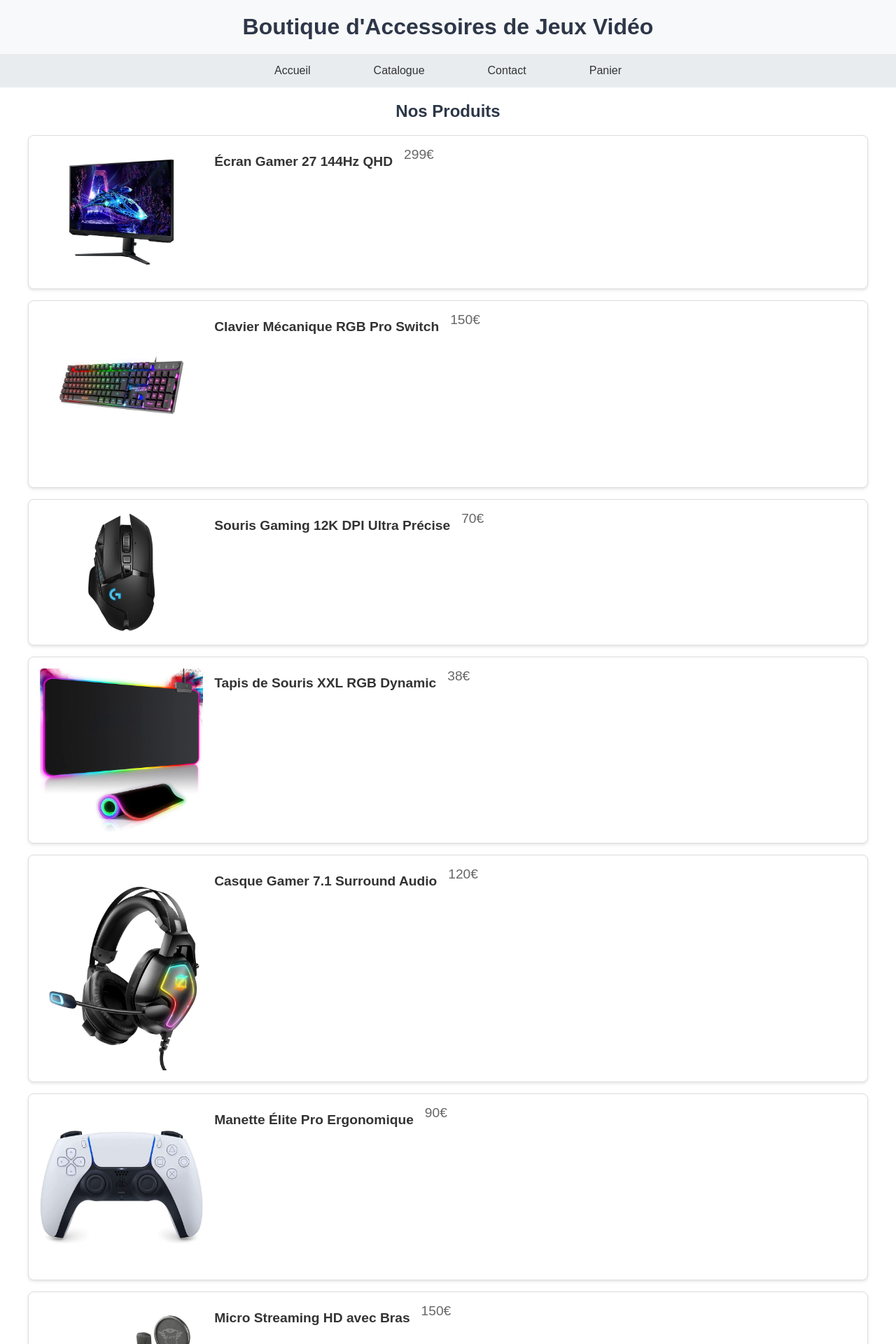
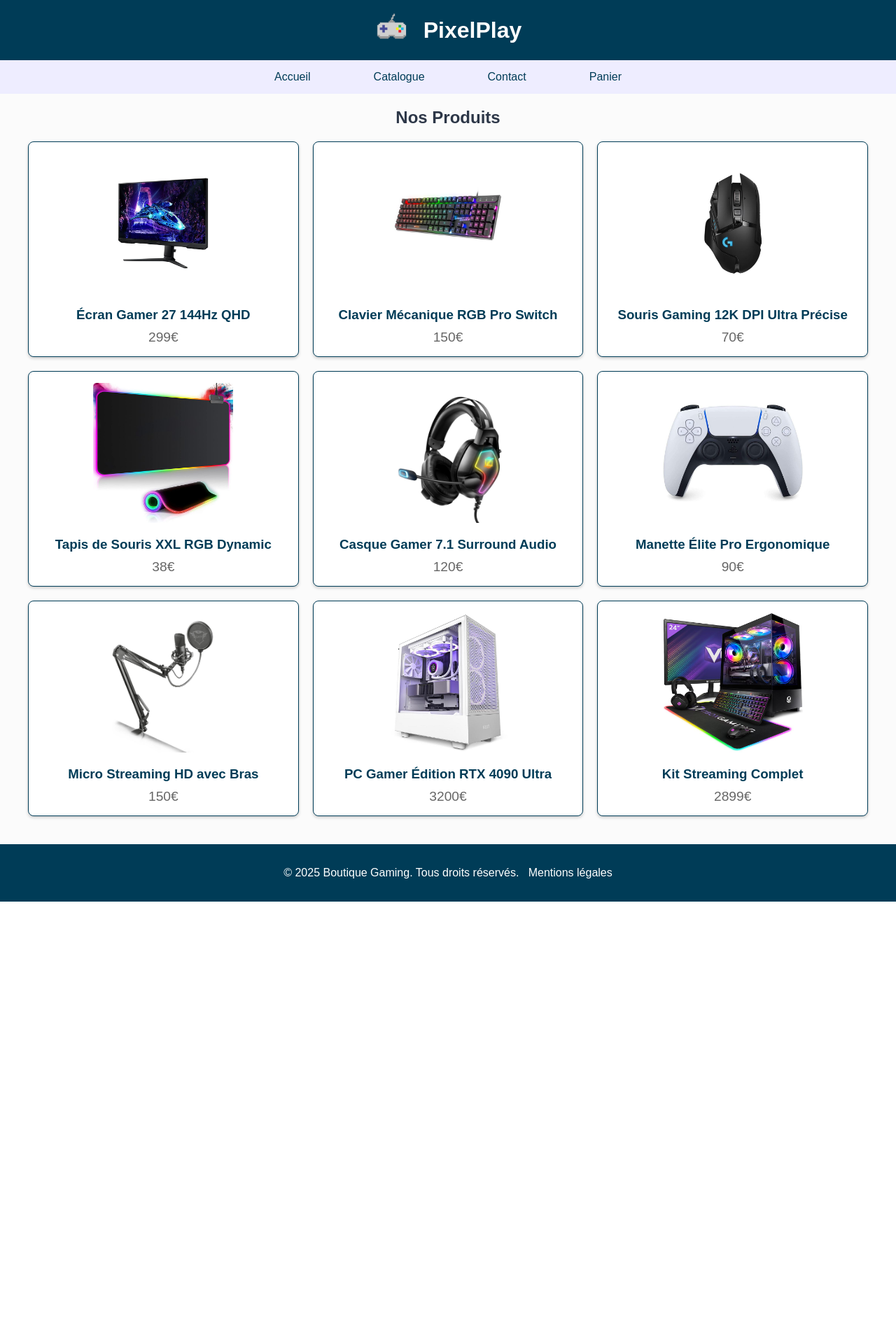
Before and after one commit to kai733/site-commerce, a PHP site: page /catalogue.php in a window 1280 px wide. Shown: the top 1920 px of the page at 70% size. After the commit the page ends 1288 px from the top, so only its background shows below. Run offline with PHP 8.4, Linux system fonts and the light colour scheme.

Commit message:
modif du catalogue en 3*3, ajout d'un logo et modif des couleurs

```diff
--- a/include/entete.php
+++ b/include/entete.php
@@ -1,6 +1,9 @@
 <header>
     <div class="banner">
-        <h1>Boutique d'Accessoires de Jeux Vidéo</h1>
+        <a href="index.php">
+            <img src="img/logo.png" alt="PixelPlay Logo" class="logo">
+        </a>
+        <h1>PixelPlay</h1>
     </div>
 </header>
 
--- a/style.css
+++ b/style.css
@@ -1,7 +1,8 @@
 body {
+    background-color: #AD956B;
+    color: black;
     margin: 0;
     font-family: Arial, sans-serif;
-    background-color: #ffffff;
     color: #333333;
     min-height: 100vh;
     display: flex;
@@ -10,7 +11,7 @@ body {
 
 a {
     text-decoration: none;
-    color: #1f68c7;
+    color: inherit;
 }
 
 a:hover {
@@ -20,20 +21,27 @@ a:hover {
 
 /* Header */
 header {
-    background-color: #f8f9fa;
-    text-align: center;
-    padding: 20px 0;
+    background-color: #003C57;
+    color: white;
+    padding: 1rem;
 }
 
-header .banner h1 {
-    margin: 0;
-    font-size: 2rem;
-    color: #2d3748;
+header .banner {
+    display: flex;
+    align-items: center;
+    justify-content: center;
+    gap: 20px;
+}
+
+header .banner .logo {
+    width: 50px;
+    height: 50px;
+    object-fit: contain;
 }
 
 /* Navigation */
 nav {
-    background-color: #e9ecef;
+    background-color: #EEEDFF;
 }
 
 nav ul {
@@ -55,7 +63,7 @@ nav ul li {
 
 nav ul li a {
     text-decoration: none;
-    color: #333333;
+    color: #003C57;
     font-size: 1rem;
     padding: 15px 30px;
     transition: background-color 0.3s;
@@ -64,7 +72,7 @@ nav ul li a {
 }
 
 nav ul li a:hover {
-    background-color: #2d3748;
+    background-color: #003C57;
     color: #ffffff;
     border-radius: 5px;
     text-decoration: none;
@@ -76,7 +84,7 @@ main {
     padding: 20px;
     text-align: center;
     flex: 1;
-    background-color: white;
+    background-color: #FBFBFB;
 }
 
 main h2 {
@@ -160,9 +168,9 @@ h6 {
 }
 
 .product-flex {
-    display: flex;
-    flex-direction: column;
-    gap: 16px;
+    display: grid;
+    grid-template-columns: repeat(3, 1fr);
+    gap: 20px;
     margin: 20px auto;
     max-width: 1200px;
 }
@@ -172,24 +180,25 @@ h6 {
 }
 
 .product-box {
-    border: 1px solid #ddd;
+    border: 1px solid #003C57;
     border-radius: 8px;
-    background-color: #ffffff;
+    background-color: white;
     padding: 16px;
-    text-align: left;
+    text-align: center;
     transition: transform 0.3s, box-shadow 0.3s;
     overflow: hidden;
     display: flex;
-    align-items: flex-start;
-    gap: 16px;
-    box-shadow: 0 2px 4px rgba(0, 0, 0, 0.1);
+    flex-direction: column;
+    align-items: center;
+    box-shadow: 0 2px 4px rgba(0, 0, 0, 0.2);
 }
 
 .product-box img {
-    width: 20%;
-    height: auto;
+    width: 200px;
+    height: 200px;
+    object-fit: contain;
     border-radius: 5px;
-    margin: 0;
+    margin-bottom: 10px;
 }
 
 .product-box .content {
@@ -197,9 +206,8 @@ h6 {
 }
 
 .product-box h3 {
+    color: #003C57;
     margin: 10px 0;
-    font-size: 1.2rem;
-    color: #333333;
 }
 
 .product-box p {
@@ -210,8 +218,8 @@ h6 {
 }
 
 .product-box:hover {
-    transform: scale(1.05);
-    box-shadow: 0 4px 8px rgba(0, 0, 0, 0.2);
+    transform: translateY(-5px);
+    box-shadow: 0 5px 15px rgba(0, 60, 87, 0.3);
 }
 
 /* Section de Contact */
@@ -273,7 +281,7 @@ h6 {
 .contact-form button {
     display: block;
     width: 100%;
-    background: linear-gradient(135deg, #1ca525, #0d7714);
+    background: #003C57;
     color: white;
     padding: 1rem;
     border: none;
@@ -283,11 +291,10 @@ h6 {
     font-weight: bold;
     text-transform: uppercase;
     letter-spacing: 1px;
-    transition: transform 0.2s, background 0.3s, box-shadow 0.3s;
+    transition: transform 0.2s, box-shadow 0.3s;
 }
 
 .contact-form button:hover {
-    background: linear-gradient(135deg, #1ca525, #0d7714);
     transform: scale(1.02);
     box-shadow: 0 4px 12px rgba(0, 0, 0, 0.3);
 }
@@ -358,15 +365,13 @@ h6 {
 
 footer {
     text-align: center;
-    background-color: #e9ecef;
-    padding: 30px 0;
+    background-color: #003C57;
+    color: white;
+    padding: 1rem;
     margin-top: auto;
 }
 
-footer .footer-banner {
-    font-size: 1rem;
-    color: #333333;
-}
+
 
 @media (min-width: 768px) {
     nav ul {
@@ -431,7 +436,7 @@ button.boutton-vert:hover {
 
 .cart-section {
     padding: 20px;
-    background-color: #f8f9fa;
+    background-color: #EEEDFF;
     border-radius: 8px;
 }
 
```
Also changed, not shown: img/logo.png (added).
